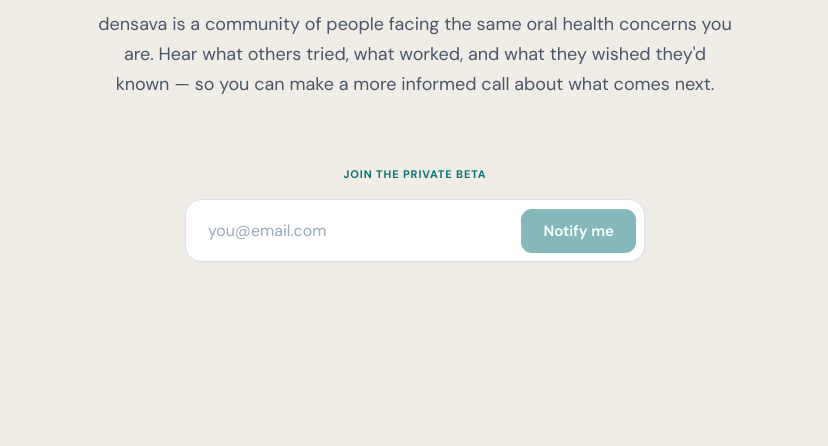
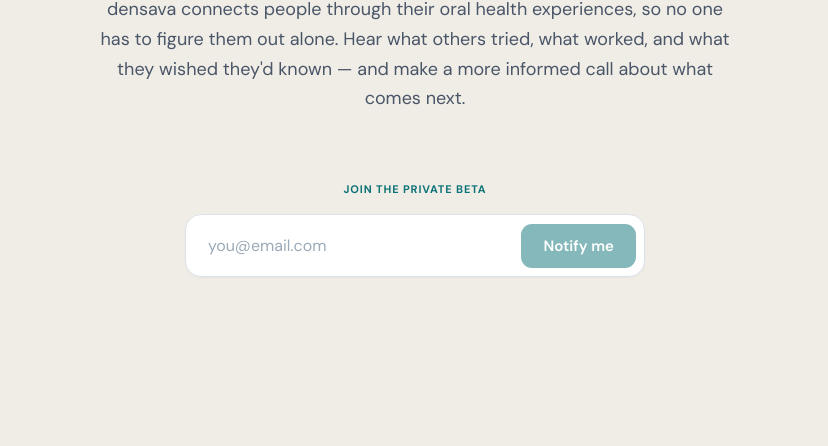
Before and after one commit to jawnster/densava-co, a website: page index.html in a window 1280 px wide. Shown: the part 354-800 px from the top of the page, without its empty margins (225-1053 px from the left). Drawn offline with Linux system fonts and the light colour scheme.

Commit message:
copy(landing): punch up the hero description first sentence
Was: "densava is a community of people facing the same oral
health concerns you are."

Now: "densava connects people through their oral health
experiences, so no one has to figure them out alone."

Lead verb-first (connects > is a community). Dropped "through
sharing" — "experiences" already implies sharing in context.
Added the "so no one has to figure them out alone" payoff so
the first sentence carries human stakes rather than just
stating a fact about the platform.

Second sentence trimmed "so you can" → "and" to remove the
redundant payoff conjunction now that the first sentence
carries the "why this matters" weight.

Both the visible <p> and the <meta name="description"> updated
so SEO matches the page copy.

```diff
--- a/index.html
+++ b/index.html
@@ -4,7 +4,7 @@
 <meta charset="utf-8" />
 <meta name="viewport" content="width=device-width, initial-scale=1, viewport-fit=cover" />
 <title>densava — Stronger together in oral health</title>
-<meta name="description" content="densava is a community of people facing the same oral health concerns you are. Hear what others tried, what worked, and what they wished they'd known — so you can make a more informed call about what comes next." />
+<meta name="description" content="densava connects people through their oral health experiences, so no one has to figure them out alone. Hear what others tried, what worked, and what they wished they'd known — and make a more informed call about what comes next." />
 <meta name="theme-color" content="#EFEDE6" />
 
 <meta property="og:type" content="website" />
@@ -334,7 +334,7 @@
 
     <!-- description -->
     <p class="splash__sub fade-up" style="animation-delay: 0.28s">
-      densava is a community of people facing the same oral health concerns you are. Hear what others tried, what worked, and what they wished they'd known &mdash; so you can make a more informed call about what comes next.
+      densava connects people through their oral health experiences, so no one has to figure them out alone. Hear what others tried, what worked, and what they wished they'd known &mdash; and make a more informed call about what comes next.
     </p>
 
     <!-- form block -->
```
